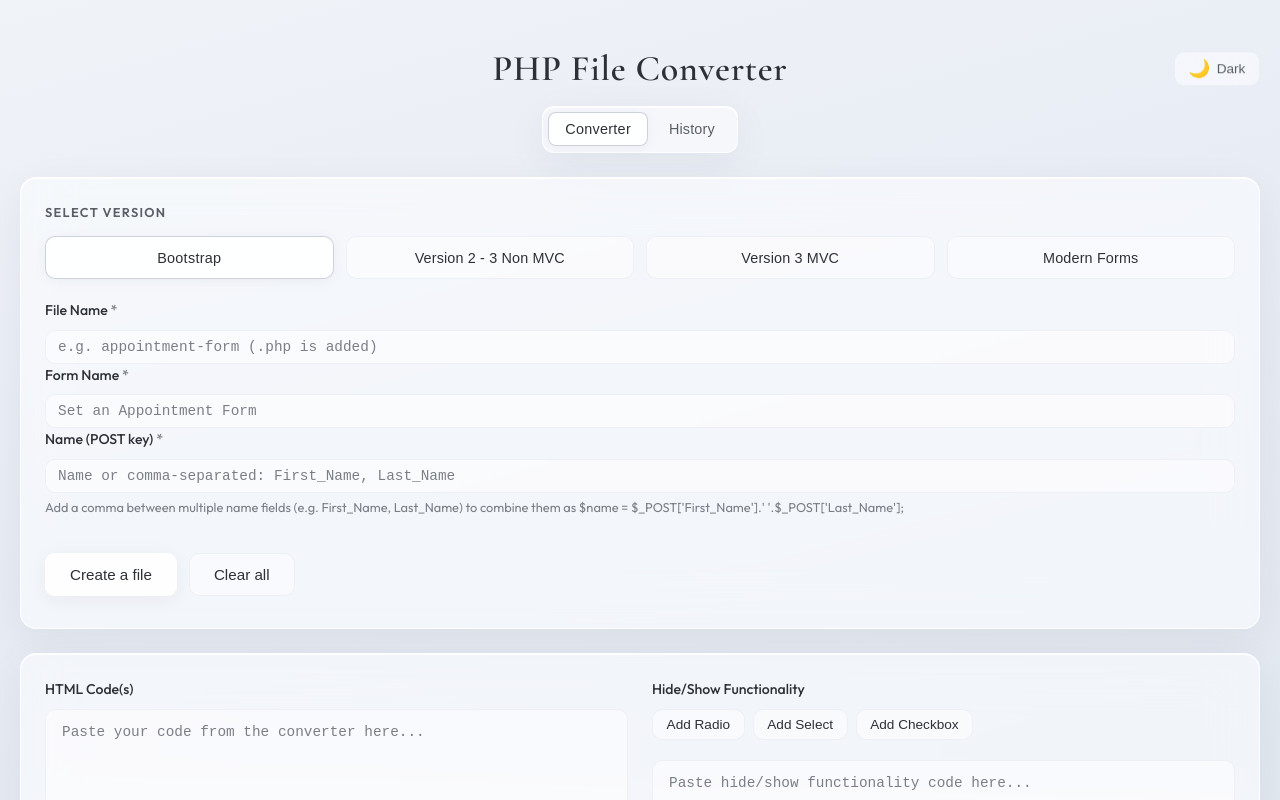
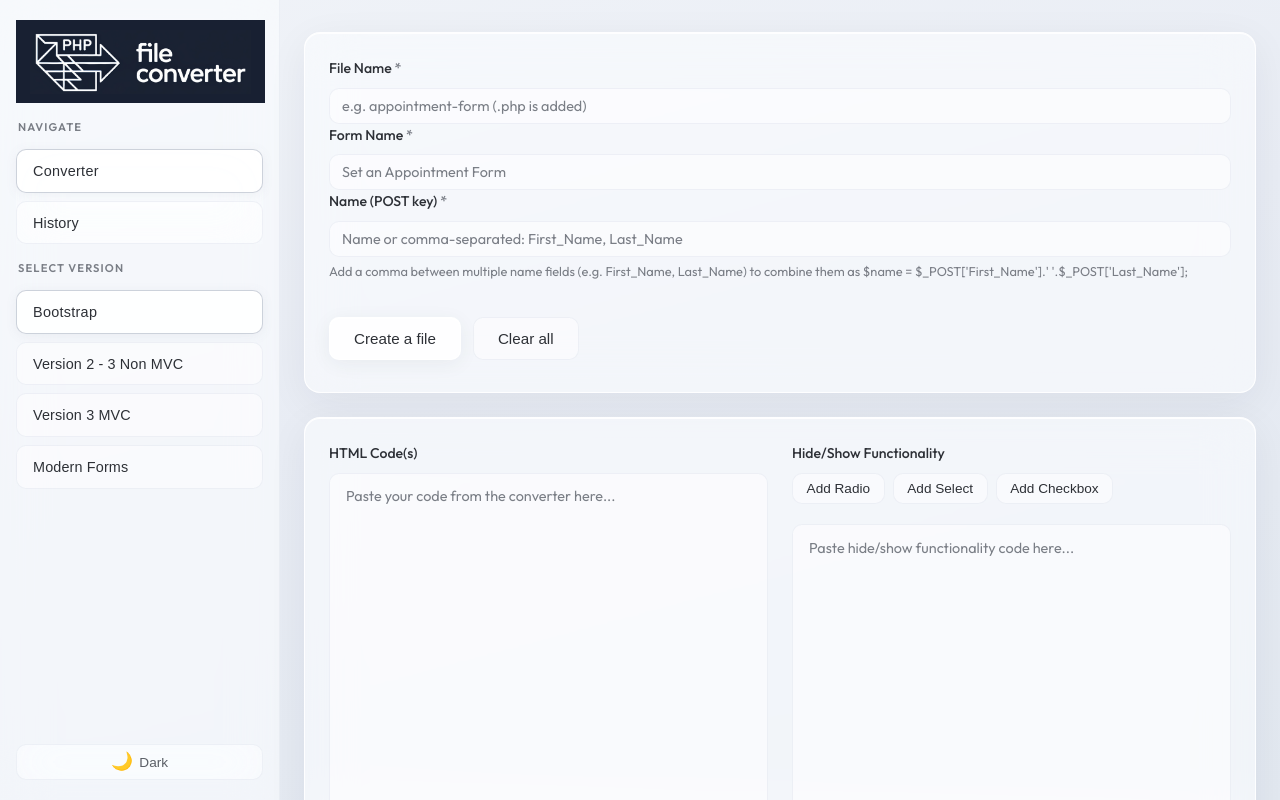
Before and after one commit to sullano831/File-Converter, a React (Vite) app: page / in a window 1280 px wide. Shown: the top 800 px of the page. Built offline with nearby package versions, Linux system fonts and the light colour scheme.

Commit message:
Layout: sidebar with logo, Navigate tabs, Select version, theme toggle; unified font; yellow glass styling

```diff
--- a/index.html
+++ b/index.html
@@ -5,6 +5,7 @@
     <meta charset="UTF-8" />
     <meta name="viewport" content="width=device-width, initial-scale=1.0" />
     <title>File Converter</title>
+    <link rel="icon" type="image/png" href="/images/favicon.png" />
     <script>
         (function() {
             var t = localStorage.getItem('file-converter-theme');
--- a/index.min.html
+++ b/index.min.html
@@ -1 +1 @@
-<!DOCTYPE html> <html lang="en"> <head> <meta charset="UTF-8"> <meta name="viewport" content="width=device-width,initial-scale=1"> <title>File Converter</title> <script>!function(){var t=localStorage.getItem("file-converter-theme");"dark"===t||"light"===t?document.documentElement.setAttribute("data-theme",t):document.documentElement.setAttribute("data-theme","light")}()</script> </head> <body>  <script type="module" src="./src/main.jsx"></script>
+<!DOCTYPE html> <html lang="en"> <head> <meta charset="UTF-8"> <meta name="viewport" content="width=device-width,initial-scale=1"> <title>File Converter</title> <link rel="icon" type="image/png" href="/images/favicon.png"> <script>!function(){var t=localStorage.getItem("file-converter-theme");"dark"===t||"light"===t?document.documentElement.setAttribute("data-theme",t):document.documentElement.setAttribute("data-theme","light")}()</script> </head> <body>  <script type="module" src="./src/main.jsx"></script>
--- a/src/App.css
+++ b/src/App.css
@@ -39,43 +39,81 @@
 }
 
 .app {
-    max-width: 1280px;
-    margin: 0 auto;
-    padding: 2.5rem 1.25rem;
+    display: flex;
     min-height: 100vh;
+    max-width: 100%;
 }
 
-.app-header {
-    margin-bottom: 0.5rem;
+
+/* Sidebar */
+
+.app-sidebar {
+    width: 280px;
+    min-width: 280px;
+    flex-shrink: 0;
+    position: sticky;
+    top: 0;
+    height: 100vh;
+    padding: 1.25rem 1rem;
+    border-right: 1px solid var(--glass-border-soft);
+    background: var(--glass-bg);
+    backdrop-filter: blur(var(--blur));
+    -webkit-backdrop-filter: blur(var(--blur));
+}
+
+.app-sidebar-inner {
     display: flex;
+    flex-direction: column;
+    align-items: stretch;
+    gap: 0.75rem;
+    height: 100%;
+}
+
+.sidebar-label {
+    font-size: 0.7rem;
+    font-weight: 600;
+    letter-spacing: 0.1em;
+    text-transform: uppercase;
+    color: var(--text-muted);
+    margin-top: 0.25rem;
+    padding-left: 2px;
+}
+
+.sidebar-spacer {
+    flex: 1;
+    min-height: 1rem;
+}
+
+.app-logo-card {
+    padding: 0.6rem 0.9rem;
+    background: rgba(15, 23, 42, 0.96);
+    display: inline-flex;
     align-items: center;
     justify-content: center;
-    position: relative;
-    padding: 0 2.5rem;
+    align-self: flex-start;
 }
 
-.app-header h1 {
-    font-family: 'Cormorant Garamond', Georgia, serif;
-    font-size: 2.25rem;
-    font-weight: 600;
-    color: var(--text-primary);
-    letter-spacing: 0.02em;
+.app-logo {
+    height: 64px;
+    width: auto;
+    display: block;
 }
 
-.subtitle {
-    font-size: 0.95rem;
-    font-weight: 300;
-    color: var(--text-secondary);
-    letter-spacing: 0.03em;
+
+/* Main content area */
+
+.app-body {
+    flex: 1;
+    min-width: 0;
+    padding: 2rem 1.5rem;
+    max-width: 100%;
+    margin: 0 auto;
 }
 
 .theme-toggle {
-    position: absolute;
-    right: 0;
-    top: 50%;
-    transform: translateY(-50%);
     display: inline-flex;
     align-items: center;
+    justify-content: center;
     gap: 0.4rem;
     padding: 0.5rem 0.85rem;
     font-size: 0.85rem;
@@ -88,6 +126,11 @@
     transition: background 0.2s, color 0.2s, border-color 0.2s, box-shadow 0.2s;
     backdrop-filter: blur(var(--blur));
     -webkit-backdrop-filter: blur(var(--blur));
+}
+
+.theme-toggle--sidebar {
+    width: 100%;
+    margin-left: 0;
 }
 
 .theme-toggle:hover {
@@ -104,17 +147,58 @@
 .app-tabs {
     display: flex;
     gap: 0.25rem;
-    margin-bottom: 1.5rem;
     padding: 0.35rem;
     background: var(--glass-bg);
     border-radius: 12px;
     border: 1px solid var(--glass-border);
-    width: fit-content;
-    margin-left: auto;
-    margin-right: auto;
     backdrop-filter: blur(var(--blur));
     -webkit-backdrop-filter: blur(var(--blur));
     box-shadow: var(--glass-shadow), var(--glass-inset);
+}
+
+.app-tabs--vertical {
+    flex-direction: column;
+    margin-bottom: 0;
+    width: 100%;
+    gap: 0.5rem;
+    padding: 0;
+    background: transparent;
+    border: none;
+    border-radius: 0;
+    box-shadow: none;
+}
+
+.app-tabs--vertical .tab-btn {
+    width: 100%;
+    justify-content: flex-start;
+    padding: 0.8rem 1rem;
+    font-size: 0.9rem;
+    color: var(--text-primary);
+    background: rgba(255, 255, 255, 0.5);
+    border: 1px solid var(--glass-border-soft);
+    border-radius: 10px;
+}
+
+.app-tabs--vertical .tab-btn:hover {
+    background: rgba(255, 255, 255, 0.72);
+    border-color: var(--glass-border);
+    box-shadow: var(--glass-inset);
+}
+
+[data-theme="dark"] .app-tabs--vertical .tab-btn:hover {
+    background: rgba(255, 255, 255, 0.1);
+}
+
+.app-tabs--vertical .tab-btn.active {
+    background: rgba(255, 255, 255, 0.92);
+    border-color: var(--active-border);
+    box-shadow: var(--glass-inset), var(--active-glow);
+}
+
+[data-theme="dark"] .app-tabs--vertical .tab-btn.active {
+    background: rgba(255, 255, 255, 0.14);
+    border-color: var(--active-border);
+    box-shadow: var(--glass-inset), var(--active-glow);
 }
 
 .tab-btn {
@@ -213,6 +297,48 @@
 }
 
 @media (max-width: 1024px) {
+    .app {
+        flex-direction: column;
+    }
+    .app-sidebar {
+        width: 100%;
+        min-width: 0;
+        height: auto;
+        position: static;
+        padding: 1rem;
+        border-right: none;
+        border-bottom: 1px solid var(--glass-border-soft);
+    }
+    .app-sidebar-inner {
+        flex-direction: row;
+        flex-wrap: wrap;
+        align-items: center;
+        gap: 0.75rem;
+    }
+    .app-tabs--vertical {
+        flex-direction: row;
+        flex: 1;
+        width: auto;
+    }
+    .version-buttons--sidebar {
+        flex-direction: row;
+        flex-wrap: wrap;
+    }
+    .version-buttons--sidebar .version-btn {
+        flex: 1;
+        min-width: 120px;
+    }
+    .sidebar-label {
+        width: 100%;
+        margin-top: 0;
+    }
+    .sidebar-spacer {
+        display: none;
+    }
+    .theme-toggle--sidebar {
+        width: auto;
+        margin-left: auto;
+    }
     .converter-bottom-container .converter-bottom-row {
         grid-template-columns: 1fr;
     }
@@ -262,6 +388,20 @@
     display: grid;
     grid-template-columns: repeat(auto-fit, minmax(180px, 1fr));
     gap: 0.75rem;
+}
+
+.version-buttons--sidebar {
+    display: flex;
+    flex-direction: column;
+    gap: 0.5rem;
+}
+
+.version-buttons--sidebar .version-btn {
+    width: 100%;
+    text-align: left;
+    display: flex;
+    align-items: center;
+    justify-content: flex-start;
 }
 
 .version-btn {
@@ -340,7 +480,7 @@
     width: 100%;
     padding: 0.85rem 1rem;
     font-size: 0.9rem;
-    font-family: 'JetBrains Mono', 'Fira Code', ui-monospace, monospace;
+    font-family: var(--font-family);
     color: var(--text-primary);
     background: rgba(255, 255, 255, 0.55);
     border: 1px solid var(--glass-border-soft);
@@ -749,7 +889,7 @@
 .view-code-block {
     margin: 0;
     padding: 1rem;
-    font-family: 'JetBrains Mono', 'Fira Code', ui-monospace, monospace;
+    font-family: var(--font-family);
     font-size: 0.8rem;
     line-height: 1.5;
     color: var(--text-primary);
--- a/src/App.jsx
+++ b/src/App.jsx
@@ -703,25 +703,13 @@
 
   return (
     <div className="app">
-      <header className="app-header">
-        <h1>PHP File Converter</h1>
-        <button
-          type="button"
-          className="theme-toggle"
-          onClick={toggleTheme}
-          title={theme === 'light' ? 'Switch to dark mode' : 'Switch to light mode'}
-          aria-label={theme === 'light' ? 'Switch to dark mode' : 'Switch to light mode'}
-        >
-          {theme === 'light' ? (
-            <span className="theme-toggle-icon" aria-hidden>🌙</span>
-          ) : (
-            <span className="theme-toggle-icon" aria-hidden>☀️</span>
-          )}
-          <span className="theme-toggle-label">{theme === 'light' ? 'Dark' : 'Light'}</span>
-        </button>
-      </header>
-
-      <div className="app-tabs">
+      <aside className="app-sidebar">
+        <div className="app-sidebar-inner">
+          <div className="app-logo-card">
+            <img src="./images/main-logo.png" alt="PHP File Converter" className="app-logo" />
+          </div>
+          <span className="sidebar-label">Navigate</span>
+          <div className="app-tabs app-tabs--vertical">
             <button
               type="button"
               className={`tab-btn ${activeTab === 'converter' ? 'active' : ''}`}
@@ -740,13 +728,8 @@
               )}
             </button>
           </div>
-
-      <main className="app-main">
-        {activeTab === 'converter' && (
-        <div className="app-main-grid">
-          <section className="version-section">
-            <h2 className="section-title">Select version</h2>
-            <div className="version-buttons">
+          <span className="sidebar-label">Select version</span>
+          <div className="version-buttons version-buttons--sidebar">
             <button
               type="button"
               className={`version-btn ${activeVersion === 'bootstrap' ? 'active' : ''}`}
@@ -776,8 +759,30 @@
               {VERSIONS.modern_forms}
             </button>
           </div>
+          <div className="sidebar-spacer" />
+          <button
+            type="button"
+            className="theme-toggle theme-toggle--sidebar"
+            onClick={toggleTheme}
+            title={theme === 'light' ? 'Switch to dark mode' : 'Switch to light mode'}
+            aria-label={theme === 'light' ? 'Switch to dark mode' : 'Switch to light mode'}
+          >
+            {theme === 'light' ? (
+              <span className="theme-toggle-icon" aria-hidden>🌙</span>
+            ) : (
+              <span className="theme-toggle-icon" aria-hidden>☀️</span>
+            )}
+            <span className="theme-toggle-label">{theme === 'light' ? 'Dark' : 'Light'}</span>
+          </button>
+        </div>
+      </aside>
 
-            <div className="input-group" style={{ marginTop: '1.25rem' }}>
+      <div className="app-body">
+      <main className="app-main">
+        {activeTab === 'converter' && (
+        <div className="app-main-grid">
+          <section className="version-section">
+            <div className="input-group" style={{ marginTop: '0' }}>
               <label htmlFor="file-name" className="label-required">File Name</label>
               <input
                 id="file-name"
@@ -1193,5 +1198,6 @@
         </div>
       )}
       </div>
+    </div>
   )
 }
--- a/src/index.css
+++ b/src/index.css
@@ -1,12 +1,16 @@
-@import url('https://fonts.googleapis.com/css2?family=Cormorant+Garamond:ital,wght@0,400;0,600;1,400&family=Outfit:wght@300;400;500;600&display=swap');
+@import url('https://fonts.googleapis.com/css2?family=Outfit:wght@300;400;500;600&display=swap');
 * {
     margin: 0;
     padding: 0;
     box-sizing: border-box;
 }
 
+:root {
+    --font-family: 'Outfit', -apple-system, BlinkMacSystemFont, sans-serif;
+}
+
 body {
-    font-family: 'Outfit', -apple-system, BlinkMacSystemFont, sans-serif;
+    font-family: var(--font-family);
     font-weight: 400;
     background: linear-gradient(165deg, #f0f3f8 0%, #e8ecf4 45%, #e2e8f0 100%);
     background-attachment: fixed;
```
Also changed, not shown: images/favicon.png (added), images/main-logo.png (added), src/App.min.css. Lines whose indentation alone changed are shown as unchanged.
